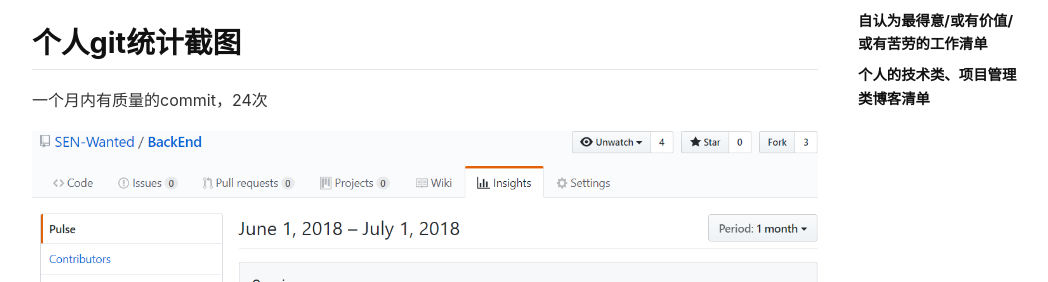
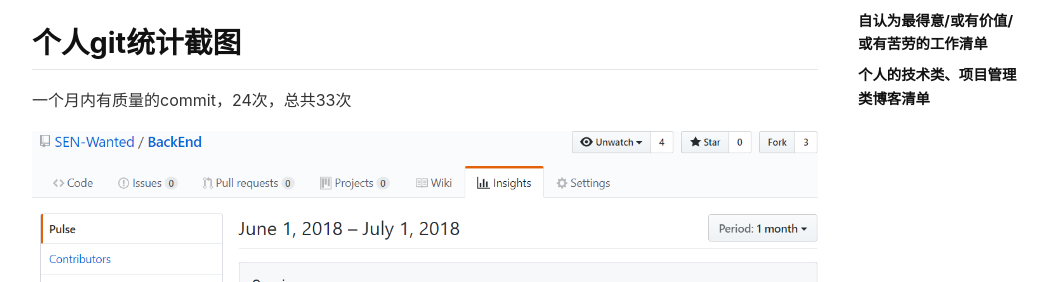
Before and after one commit to t617/blog, a Jekyll site: the page built from _posts/2018-06-30-FinalReport.md, in a window 1280 px wide and 900 px high, scrolled down 1360 px. Shown: the part 170-452 px from the top of the window, without its empty margins (105-1153 px from the left). Built offline with Jekyll 4.4.1, drawn with Linux system fonts in a browser that asks for light colours; nearby versions of some CDN libraries.

Commit message:
second blog

```diff
--- a/_posts/2018-06-30-FinalReport.md
+++ b/_posts/2018-06-30-FinalReport.md
@@ -34,7 +34,7 @@ tags: 系统分析与设计
 
 ## 个人git统计截图
 
-一个月内有质量的commit，24次
+一个月内有质量的commit，24次，总共33次
 
 ![Alt text](https://github.com/t617/blog/raw/master/screenshots/img/commit.png)
 
@@ -49,4 +49,5 @@ tags: 系统分析与设计
 ## 个人的技术类、项目管理类博客清单
 
 [Flask简单入门](https://blog.csdn.net/t6_17/article/details/79913636)
+
 [Flask设计带token认证的API](https://blog.csdn.net/t6_17/article/details/80888399)
```
